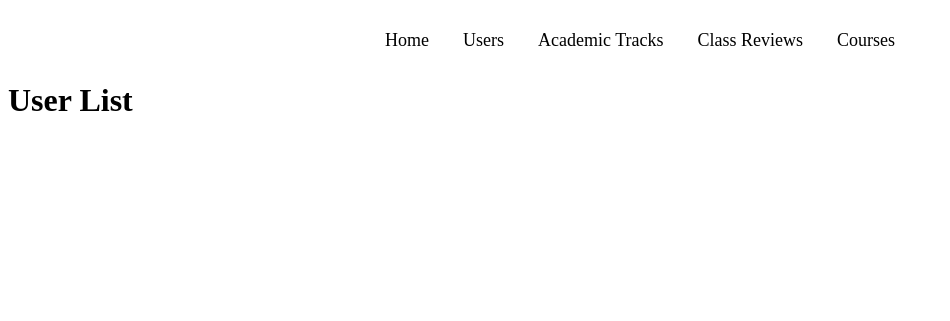
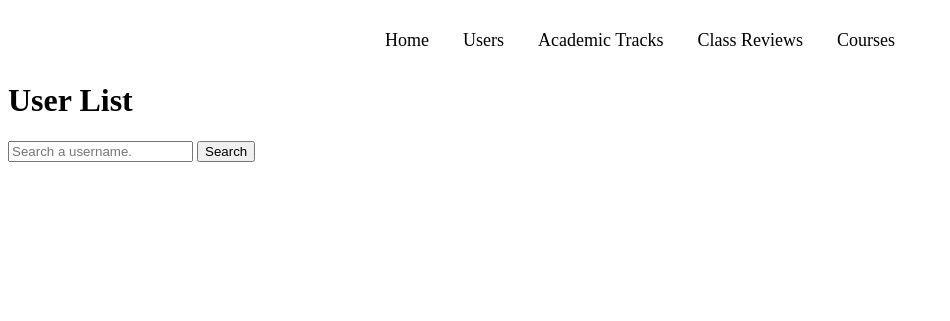
Before and after one commit to danayim03/cs412, a Django app: page /project/users/ in a window 1280 px wide. Shown: the top 321 px of the page, without its empty margins (0-950 px from the left). Run offline with Django 5.2, Linux system fonts and the light colour scheme.

Commit message:
Added a search bar for user list.

```diff
--- a/project/templates/project/user_list.html
+++ b/project/templates/project/user_list.html
@@ -4,6 +4,13 @@
 
 {% block content %}
 <h1>User List</h1>
+
+<!-- Search Bar for usernames -->
+<form action="{% url 'user_list' %}" method="GET">
+    <input type="search" name="user_search" placeholder="Search a username." aria-label="Search">
+    <button type="submit">Search</button>
+</form>
+
 <ul>
     {% for user in users %}
         <li>
--- a/project/views.py
+++ b/project/views.py
@@ -14,6 +14,16 @@
     model = User
     template_name = 'project/user_list.html'
     context_object_name = 'users'
+
+    def get_queryset(self):
+        queryset = super().get_queryset()
+        search_query = self.request.GET.get('user_search', '')
+        if search_query:
+            # Allows searching by author username
+            queryset = queryset.filter(
+                Q(username__icontains=search_query)
+            )
+        return queryset
 
 
 class UserDetailView(DetailView):
```
